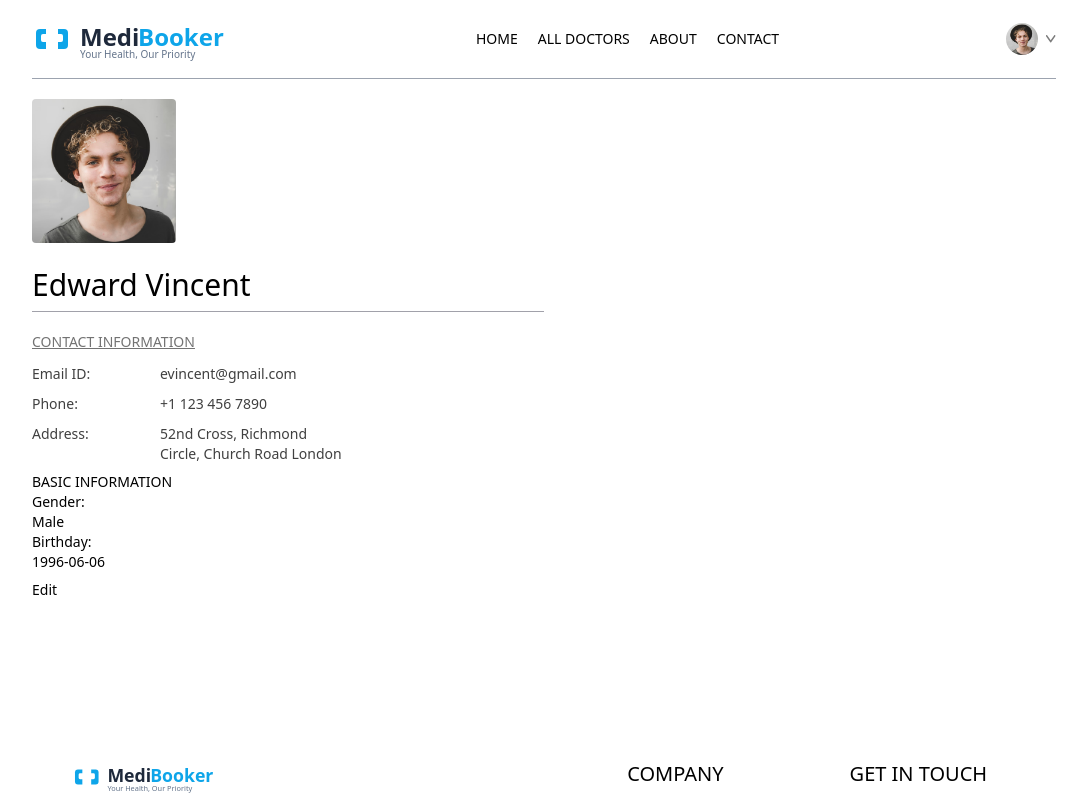
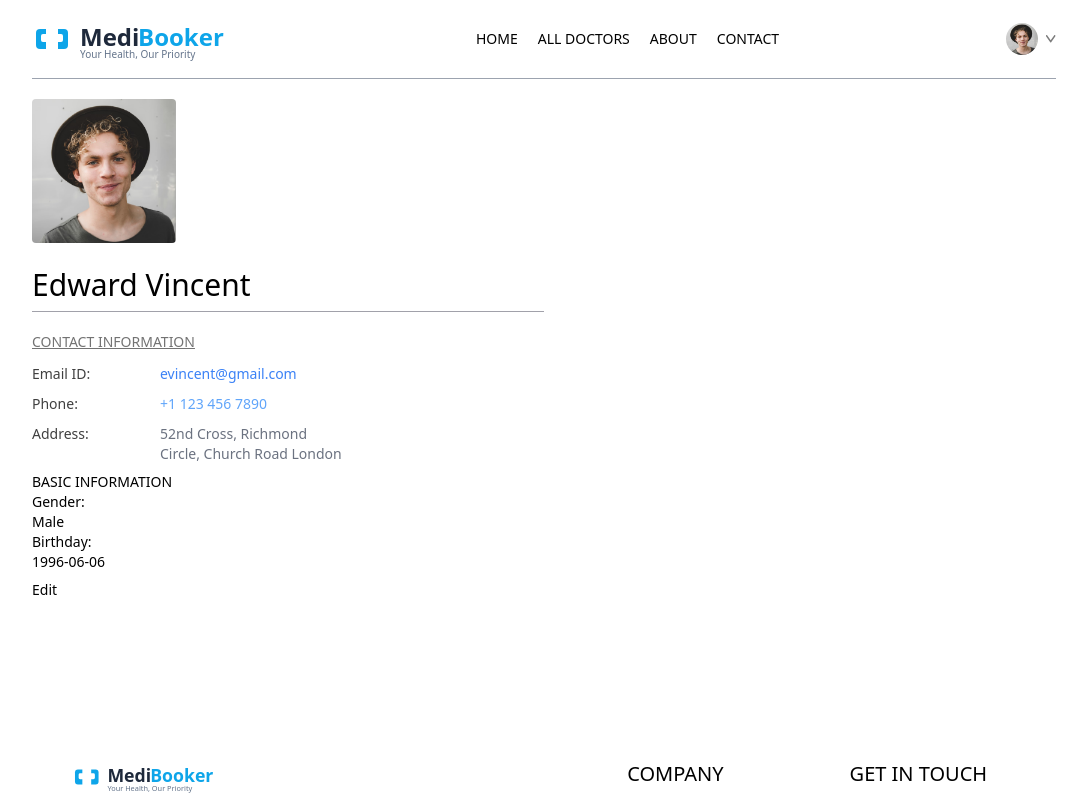
Before and after one commit to bnwah/MediBooker, a React (Vite) app: page /my-profile in a window 1280 px wide. Shown: the top 800 px of the page, without its empty margins (96-1183 px from the left). Built offline with nearby package versions, Linux system fonts and the light colour scheme.

Commit message:
Contact Info section CSS styles applied are complete.

```diff
--- a/src/pages/MyProfile.jsx
+++ b/src/pages/MyProfile.jsx
@@ -34,22 +34,22 @@ const MyProfile = () => {
       <div>
         <p className='text-neutral-500 underline mt-3'>CONTACT INFORMATION</p>
         <div className='grid grid-cols-[1fr_3fr] gap-y-2.5 mt-3 text-neutral-700'>
-          <p>Email ID:</p>
-          <p>{userData.email}</p>
-          <p>Phone:</p>
+          <p className='font-medium'>Email ID:</p>
+          <p className='text-blue-500'>{userData.email}</p>
+          <p className='font-medium'>Phone:</p>
           {
-            canEdit ? <input type="text" value={userData.phone} onChange={e => setUserData(prev => ({ ...prev, phone: e.target.value }))} />
-              : <p>{userData.phone}</p>
+            canEdit ? <input className='bg-gray-100 max-w-52' type="text" value={userData.phone} onChange={e => setUserData(prev => ({ ...prev, phone: e.target.value }))} />
+              : <p className='text-blue-400'>{userData.phone}</p>
           }
-          <p>Address:</p>
+          <p className='font-medium'>Address:</p>
           {
             canEdit
               ? <p>
-                <input onChange={(e) => setUserData(prev => ({ ...prev, address: { ...prev.address, line1: e.target.value } }))} value={userData.address.line1} type="text" />
+                <input className='bg-gray-50' onChange={(e) => setUserData(prev => ({ ...prev, address: { ...prev.address, line1: e.target.value } }))} value={userData.address.line1} type="text" />
                 <br />
-                <input onChange={(e) => setUserData(prev => ({ ...prev, address: { ...prev.address, line2: e.target.value } }))} value={userData.address.line2} type="text" />
+                <input className='bg-gray-50' onChange={(e) => setUserData(prev => ({ ...prev, address: { ...prev.address, line2: e.target.value } }))} value={userData.address.line2} type="text" />
               </p>
-              : <p>
+              : <p className='text-gray-500'>
                 {userData.address.line1}
                 <br />
                 {userData.address.line2}
```
